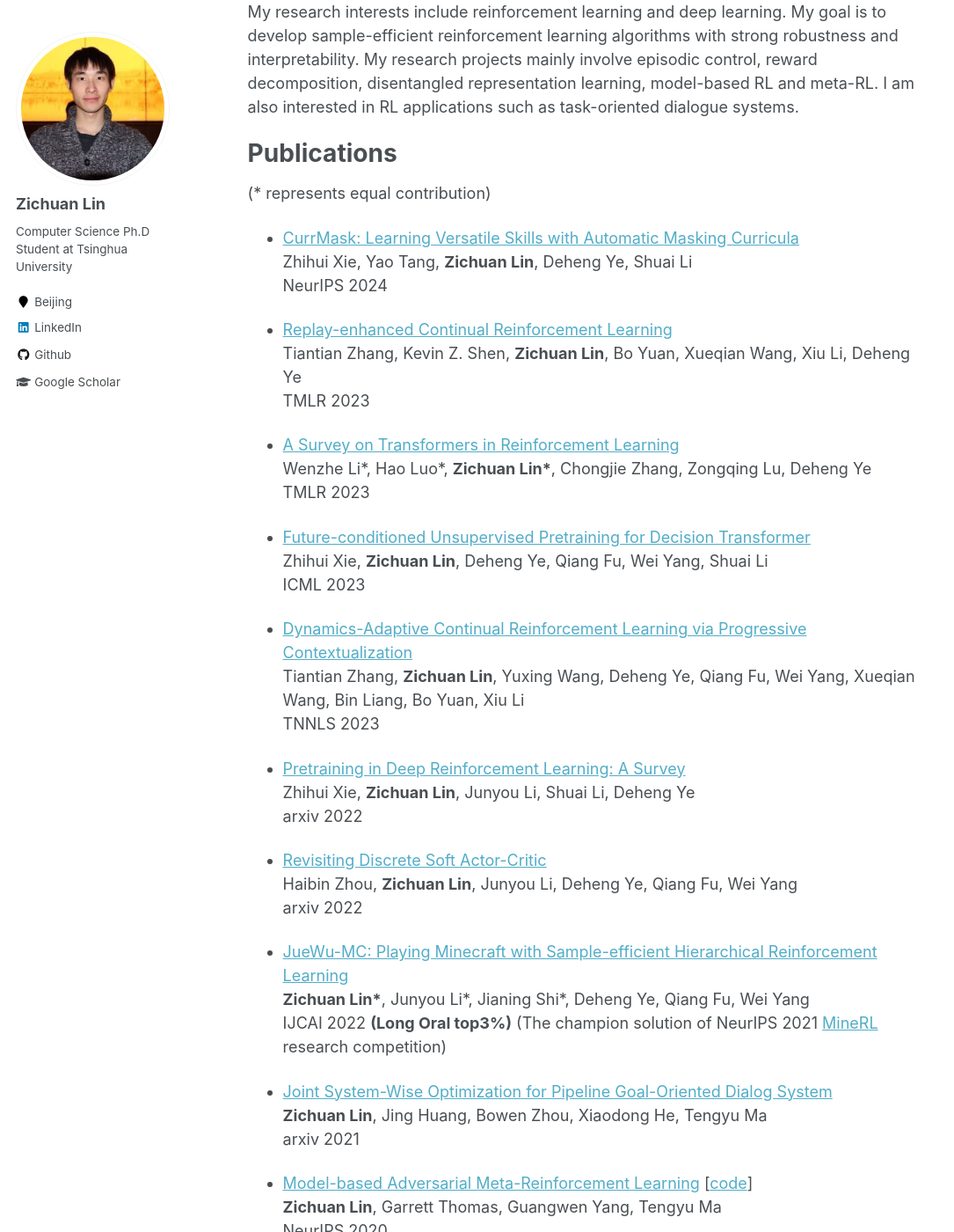
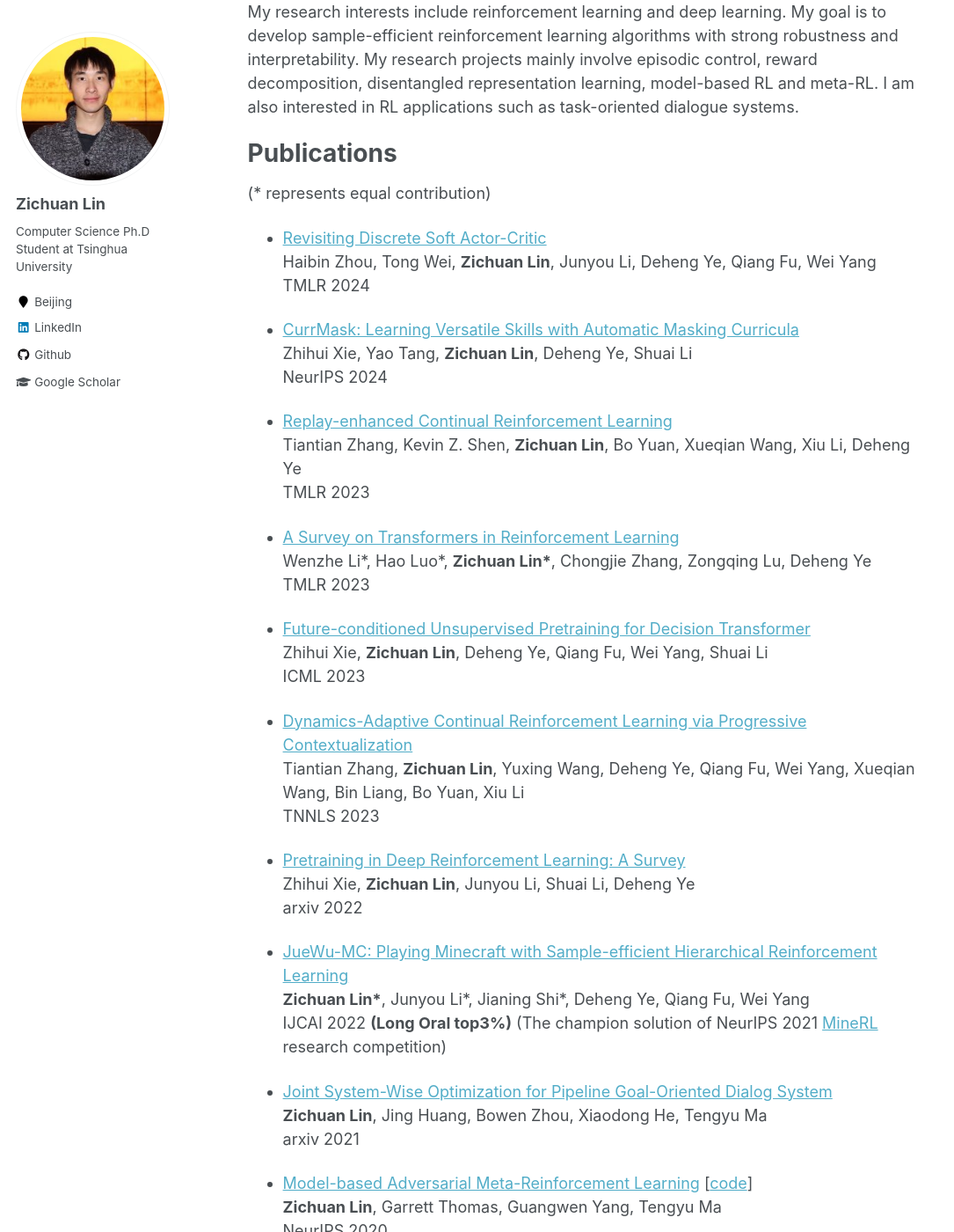
Before and after one commit to LinZichuan/linzichuan.github.io, a Jekyll site: the page built from _pages/about.md, in a window 1280 px wide and 1400 px high, scrolled down 423 px. Shown: the whole window at 88% size, without its empty margins (0-1085 px from the left). Built offline with Jekyll 4.4.1, drawn with Linux system fonts in a browser that asks for light colours; formulas are drawn with MathJax 3; some of the changed lines change nothing that is shown.

Commit message:
Update about.md

```diff
--- a/_pages/about.md
+++ b/_pages/about.md
@@ -17,6 +17,10 @@ My research interests include reinforcement learning and deep learning. My goal
 Publications
 ======
 (* represents equal contribution)
+
+- [Revisiting Discrete Soft Actor-Critic](https://arxiv.org/abs/2209.10081) <br>
+Haibin Zhou, Tong Wei, **Zichuan Lin**, Junyou Li, Deheng Ye, Qiang Fu, Wei Yang <br>
+TMLR 2024
 
 - [CurrMask: Learning Versatile Skills with Automatic Masking Curricula](https://openreview.net/forum?id=xGc7I6UWAq) <br>
 Zhihui Xie, Yao Tang, **Zichuan Lin**, Deheng Ye, Shuai Li <br>
@@ -40,10 +44,6 @@ TNNLS 2023
 
 - [Pretraining in Deep Reinforcement Learning: A Survey](https://arxiv.org/abs/2211.03959) <br>
 Zhihui Xie, **Zichuan Lin**, Junyou Li, Shuai Li, Deheng Ye <br>
-arxiv 2022
-
-- [Revisiting Discrete Soft Actor-Critic](https://arxiv.org/abs/2209.10081) <br>
-Haibin Zhou, **Zichuan Lin**, Junyou Li, Deheng Ye, Qiang Fu, Wei Yang <br>
 arxiv 2022
 
 - [JueWu-MC: Playing Minecraft with Sample-efficient Hierarchical Reinforcement Learning](https://arxiv.org/abs/2112.04907) <br>
```
